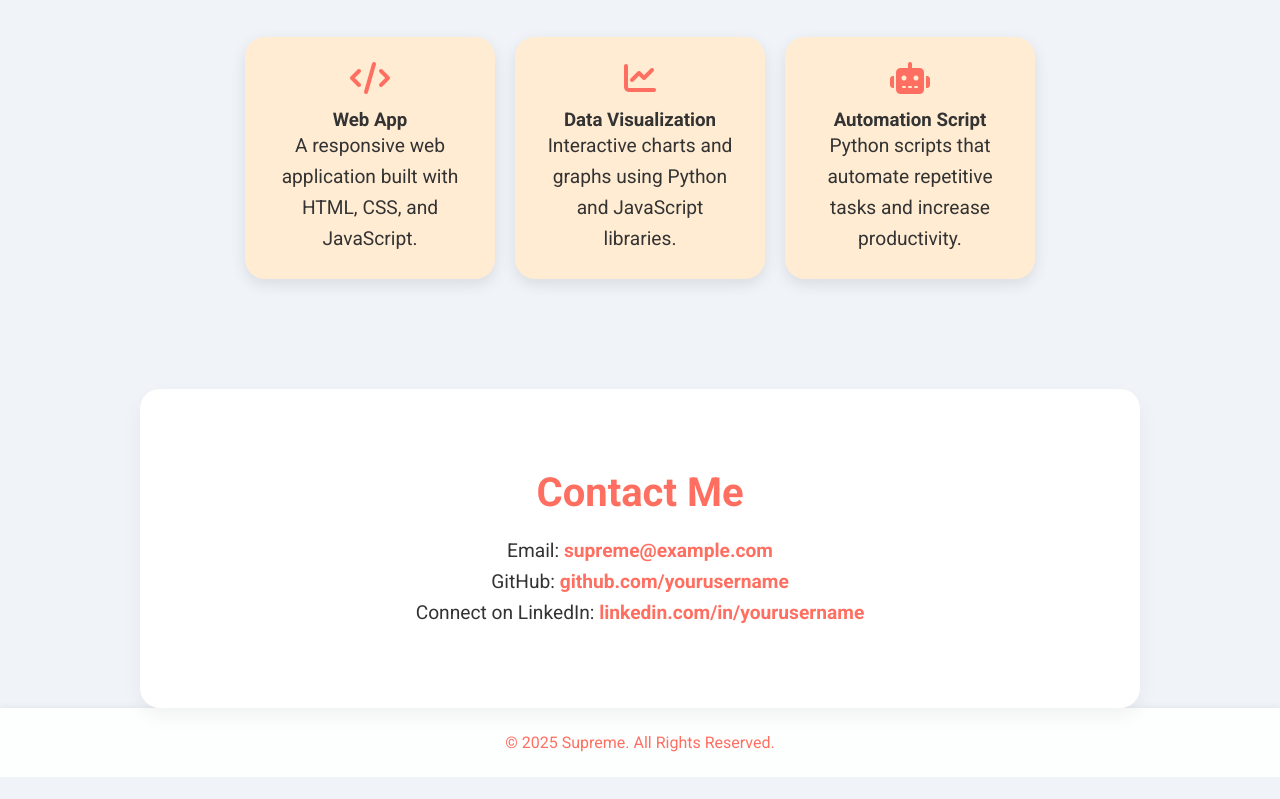
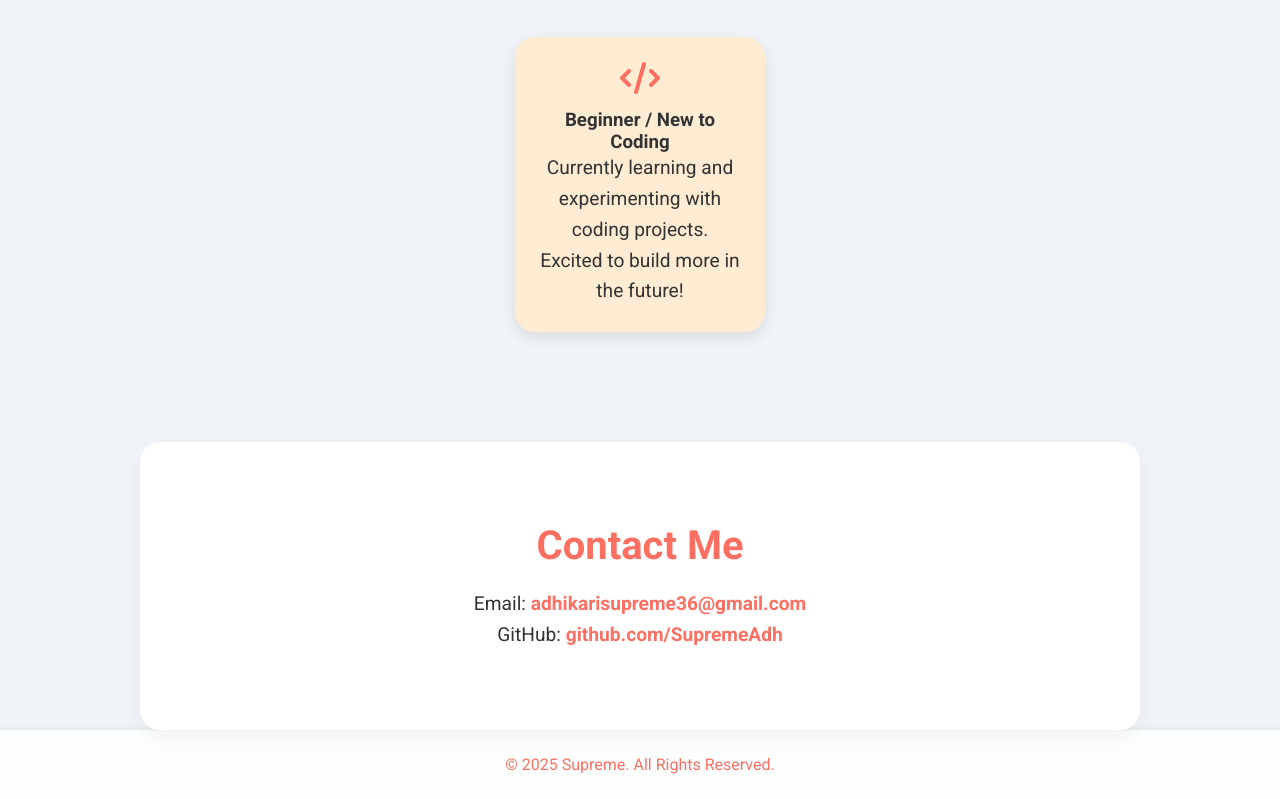
Before and after one commit to SupremeAdh/website, a plain HTML site: page index.html in a window 1280 px wide. Shown: the part 488-1287 px from the top of the page. Before the commit the page ends 1265 px from the top, so only its background shows below. Drawn offline with Linux system fonts and the light colour scheme.

Commit message:
Update index.html

```diff
--- a/index.html
+++ b/index.html
@@ -41,7 +41,7 @@
 
 <section id="about">
     <h2>About Me</h2>
-    <p>Hello! I'm Supreme, a passionate student at Kantipur Engineering College exploring web development, programming, and design. I love building interactive websites and learning new technologies.</p>
+    <p>Hello! I'm Supreme, a passionate student at Kantipur Engineering College exploring web development, programming, and design. I love learning coding and building simple projects as I grow my skills.</p>
 </section>
 
 <section id="projects">
@@ -49,27 +49,16 @@
     <div class="cards">
         <div class="card">
             <i class="fas fa-code"></i>
-            <h3>Web App</h3>
-            <p>A responsive web application built with HTML, CSS, and JavaScript.</p>
-        </div>
-        <div class="card">
-            <i class="fas fa-chart-line"></i>
-            <h3>Data Visualization</h3>
-            <p>Interactive charts and graphs using Python and JavaScript libraries.</p>
-        </div>
-        <div class="card">
-            <i class="fas fa-robot"></i>
-            <h3>Automation Script</h3>
-            <p>Python scripts that automate repetitive tasks and increase productivity.</p>
+            <h3>Beginner / New to Coding</h3>
+            <p>Currently learning and experimenting with coding projects. Excited to build more in the future!</p>
         </div>
     </div>
 </section>
 
 <section id="contact">
     <h2>Contact Me</h2>
-    <p>Email: <a class="contact-link" href="mailto:supreme@example.com">supreme@example.com</a></p>
-    <p>GitHub: <a class="contact-link" href="https://github.com/yourusername" target="_blank">github.com/yourusername</a></p>
-    <p>Connect on LinkedIn: <a class="contact-link" href="https://linkedin.com/in/yourusername" target="_blank">linkedin.com/in/yourusername</a></p>
+    <p>Email: <a class="contact-link" href="mailto:adhikarisupreme36@gmail.com">adhikarisupreme36@gmail.com</a></p>
+    <p>GitHub: <a class="contact-link" href="https://github.com/SupremeAdh" target="_blank">github.com/SupremeAdh</a></p>
 </section>
 
 <footer>
```
